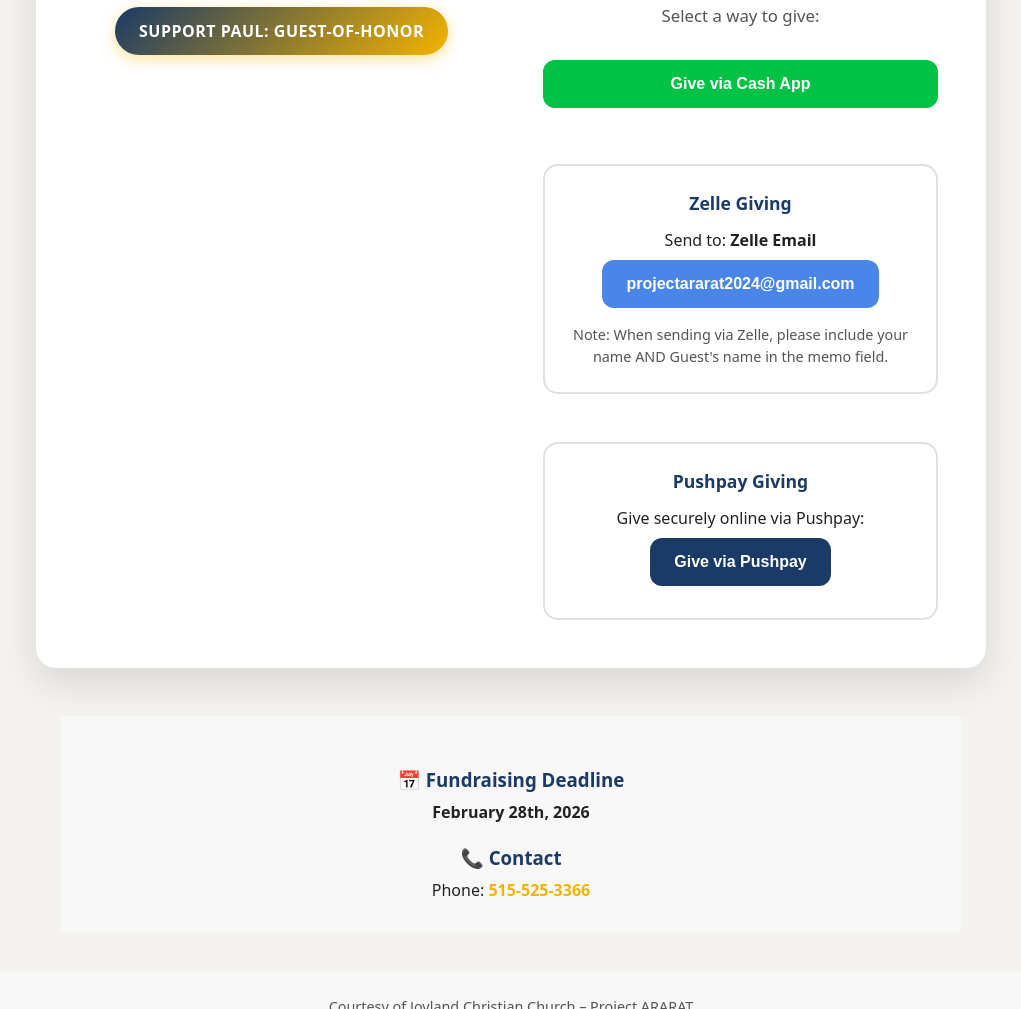
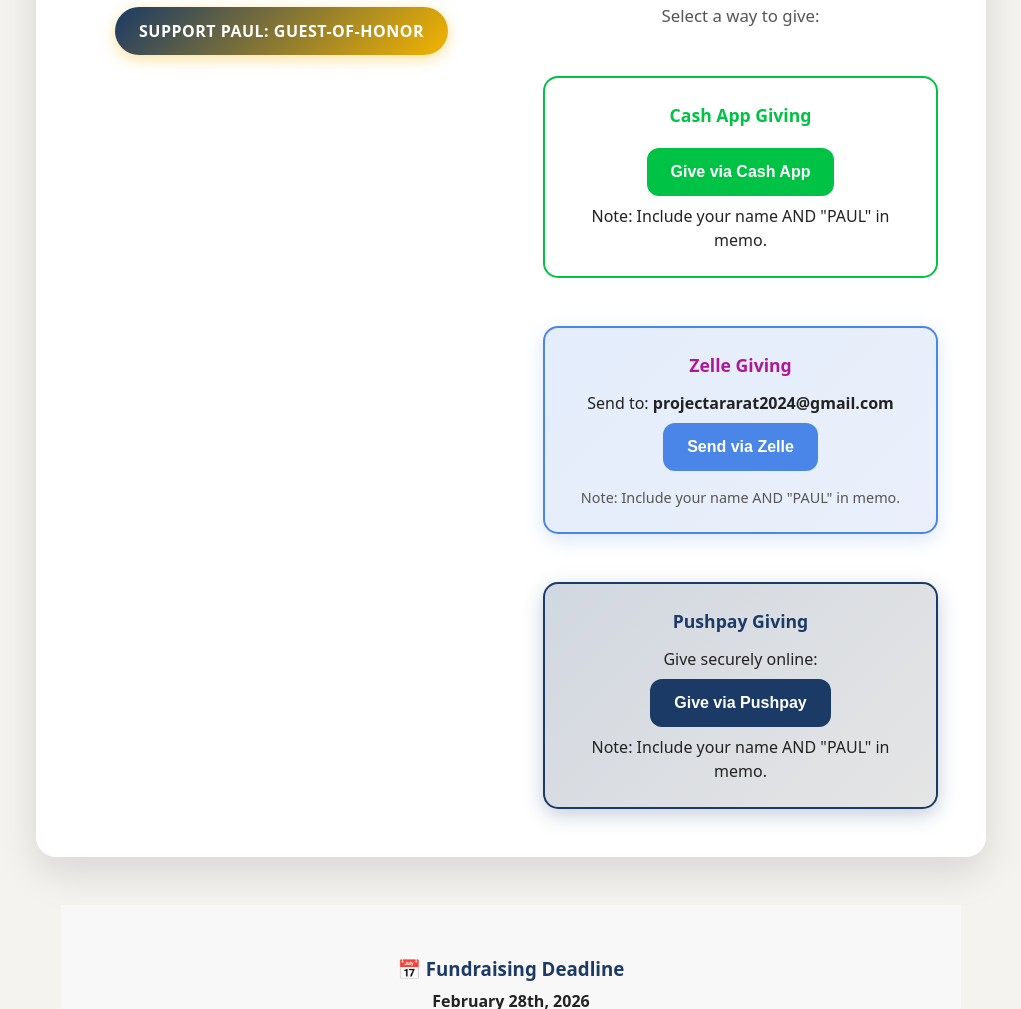
Before and after one commit to PaulK-maker/House_of_God, a plain HTML site: page index.html in a window 1280 px wide. Shown: the part 982-1991 px from the top of the page, without its empty margins (129-1150 px from the left). Drawn offline with Linux system fonts and the light colour scheme; a web font is replaced by a local one.

Commit message:
update css

```diff
--- a/index.html
+++ b/index.html
@@ -42,47 +42,37 @@
           <p class="verse-ref">Haggai 1:8</p>
         </div>
 
-       <div class="give">
+ <div class="give">
   <h3>Partner with Project ARARAT</h3>
   <p>Select a way to give:</p>
 
-  <!-- Cash App -->
-  <a
-    class="btn cashapp"
-    href="https://cash.app/$JCCVancouver"
-    target="_blank"
-    rel="noopener"
-  >
-    Give via Cash App
-  </a>
+  <!-- Cash App - FIXED WITH NOTE INSIDE -->
+  <div class="cashapp-box">
+    <h4>Cash App Giving</h4>
+    <a class="btn cashapp" href="https://cash.app/$JCCVancouver" target="_blank" rel="noopener">
+      Give via Cash App
+    </a>
+    <p class="note">Note: Include your name AND "PAUL" in memo.</p>
+  </div>
 
-  <!-- Zelle -->
+  <!-- Zelle - CLEANED UP -->
   <div class="zelle-box">
     <h4>Zelle Giving</h4>
-    <p>Send to: <strong>Zelle Email</strong></p>
-    <a
-      class="btn zelle"
-      href="mailto:projectararat2024@gmail.com?subject=Project ARARAT Donation"
-    >
-      projectararat2024@gmail.com
+    <p>Send to: <strong>projectararat2024@gmail.com</strong></p>
+    <a class="btn zelle" href="mailto:projectararat2024@gmail.com?subject=Project ARARAT Donation">
+      Send via Zelle
     </a>
-    <p class="note">
-      Note: When sending via Zelle, please include your name AND Guest's name in the memo field.
-    </p>
+    <p class="note">Note: Include your name AND "PAUL" in memo.</p>
   </div>
 
-  <!-- Pushpay -->
+  <!-- Pushpay - CLEANED UP -->
   <div class="pushpay-box">
     <h4>Pushpay Giving</h4>
-    <p>Give securely online via Pushpay:</p>
-    <a
-      class="btn pushpay"
-      href="https://ppay.co/5pfPqrf9OnA"
-      target="_blank"
-      rel="noopener"
-    >
+    <p>Give securely online:</p>
+    <a class="btn pushpay" href="https://ppay.co/5pfPqrf9OnA" target="_blank" rel="noopener">
       Give via Pushpay
     </a>
+    <p class="note">Note: Include your name AND "PAUL" in memo.</p>
   </div>
 </div>
 
--- a/styles.css
+++ b/styles.css
@@ -429,18 +429,52 @@ body {
   color: #555;
   font-size: 1.05rem;
 }
-
-.zelle-box, .pushpay-box {
+.cashapp-box {
   background: rgba(255,255,255,0.6);
   padding: 1.5rem;
   border-radius: 15px;
-  border: 2px solid #e0e0e0;
+  border: 2px solid #00c244;
+  margin-top: 1.5rem;
+  text-align: center;
 }
 
-.zelle-box h4, .pushpay-box h4 {
+.cashapp-box h4 {
+  color: #00c244;
+  margin: 0 0 0.75rem 0;
+  font-size: 1.1rem;
+}
+.zelle-box {
+  background: linear-gradient(135deg, rgba(74,134,232,0.15), rgba(46,100,211,0.1));
+  padding: 1.5rem;
+  border-radius: 15px;
+  border: 2px solid #4a86e8;
+  margin-top: 1.5rem;
+  text-align: center;
+  box-shadow: 0 6px 20px rgba(74,134,232,0.2);
+}
+
+.zelle-box h4 {
+  color: #ad1899;
+  margin: 0 0 0.75rem 0;
+  font-size: 1.1rem;
+  font-weight: 700;
+}
+
+.pushpay-box {
+  background: linear-gradient(135deg, rgba(27,58,102,0.2), rgba(0,0,0,0.1));
+  padding: 1.5rem;
+  border-radius: 15px;
+  border: 2px solid var(--blue);
+  margin-top: 1.5rem;
+  text-align: center;
+  box-shadow: 0 6px 20px rgba(27,58,102,0.25);
+}
+
+.pushpay-box h4 {
   color: var(--blue);
   margin: 0 0 0.75rem 0;
   font-size: 1.1rem;
+  font-weight: 700;
 }
 
 /* RESPONSIVE PERFECTION */
```
